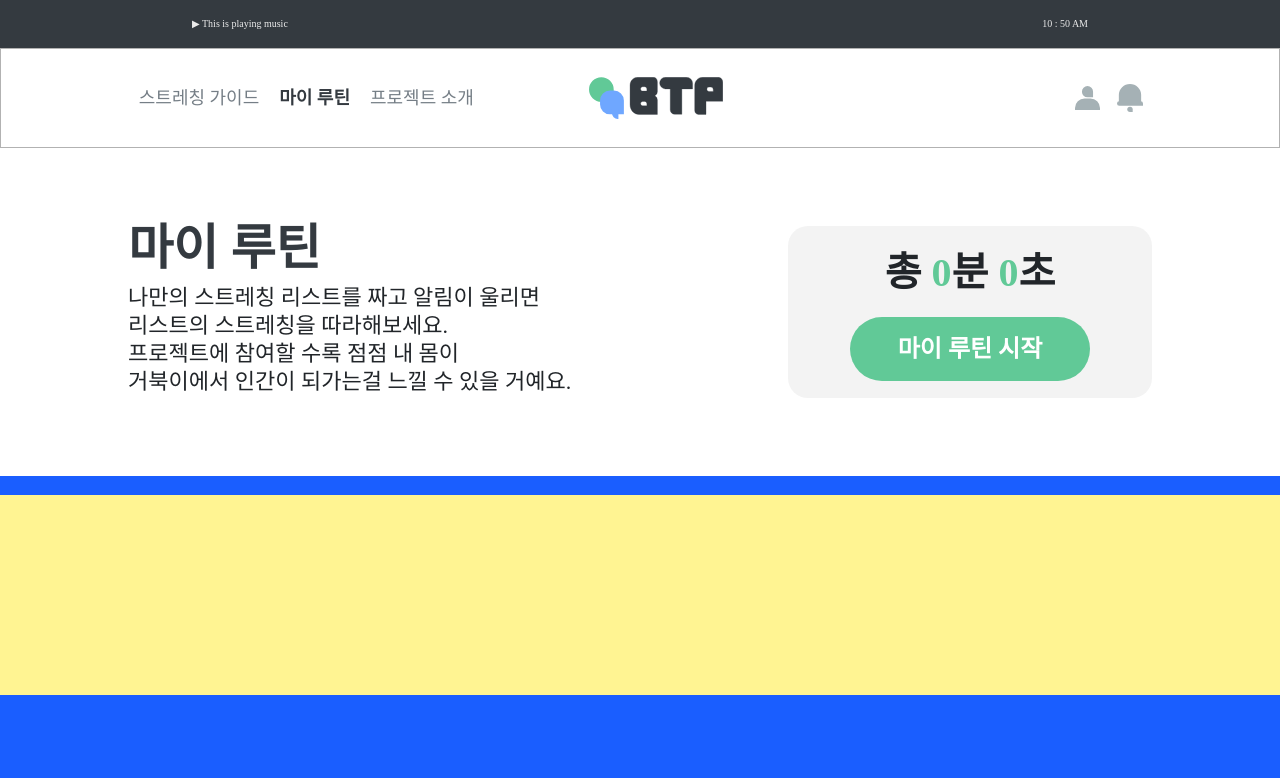
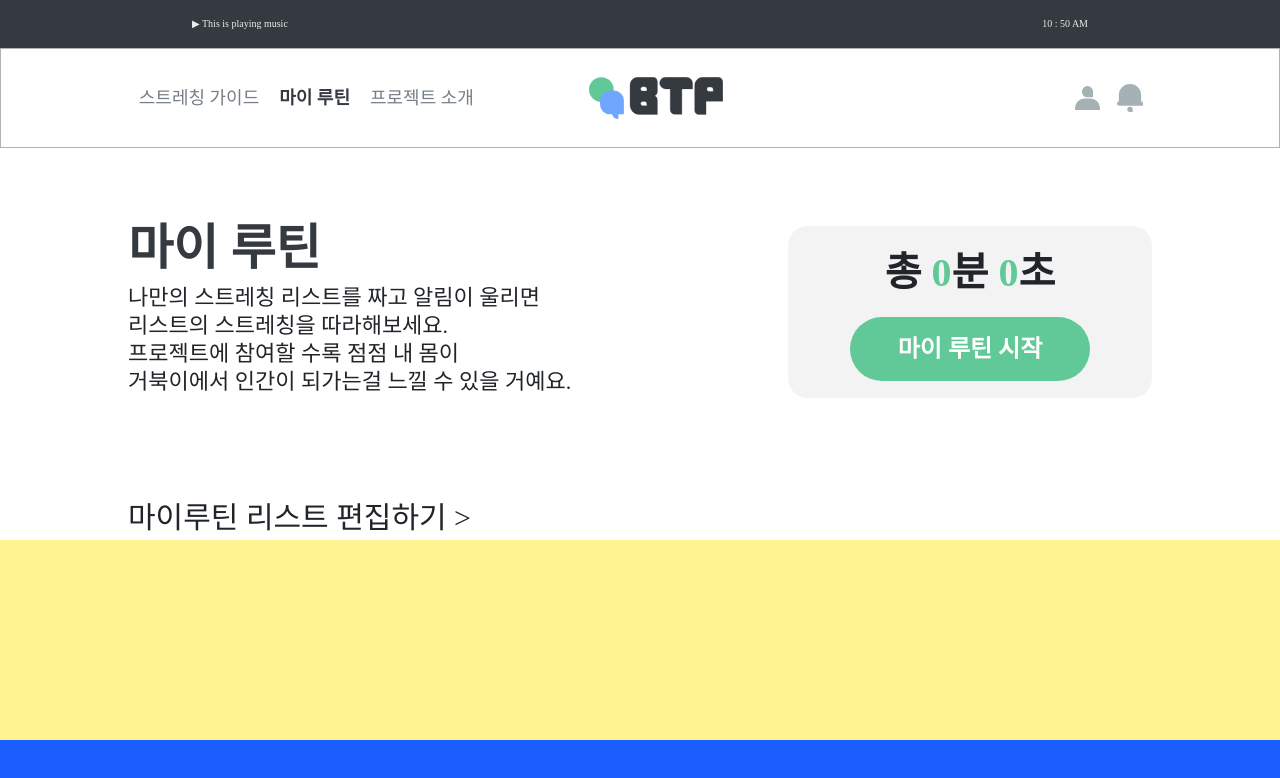
Before and after one commit to turtle-engineers/BTP_ui, a Vue app: page /myroutine in a window 1280 px wide. Shown: the top 778 px of the page. Built offline with nearby package versions, Linux system fonts and the light colour scheme; a web font is replaced by a local one.

Commit message:
마이루틴 리스트 편집하기 (추가)

```diff
--- a/src/views/MyRoutine.vue
+++ b/src/views/MyRoutine.vue
@@ -2,6 +2,7 @@
   <div class="app-container">
     <simpleheader></simpleheader>
     <div class="btp-container">
+      <!-- 상단 타이틀 + 시간/시작 -->
       <div class="routine-title">
         <section class="btp-title">
           <h1>마이 루틴</h1>
@@ -12,7 +13,6 @@
             거북이에서 인간이 되가는걸 느낄 수 있을 거예요.
           </p>
         </section>
-
         <!-- 시간, 시작 -->
         <article class="routine-starter">
           <p>
@@ -25,6 +25,9 @@
           </router-link>
         </article>
       </div>
+      <article class="routine-menu">
+        <button type="button">마이루틴 리스트 편집하기 ></button>
+      </article>
     </div>
   </div>
 </template>
```
